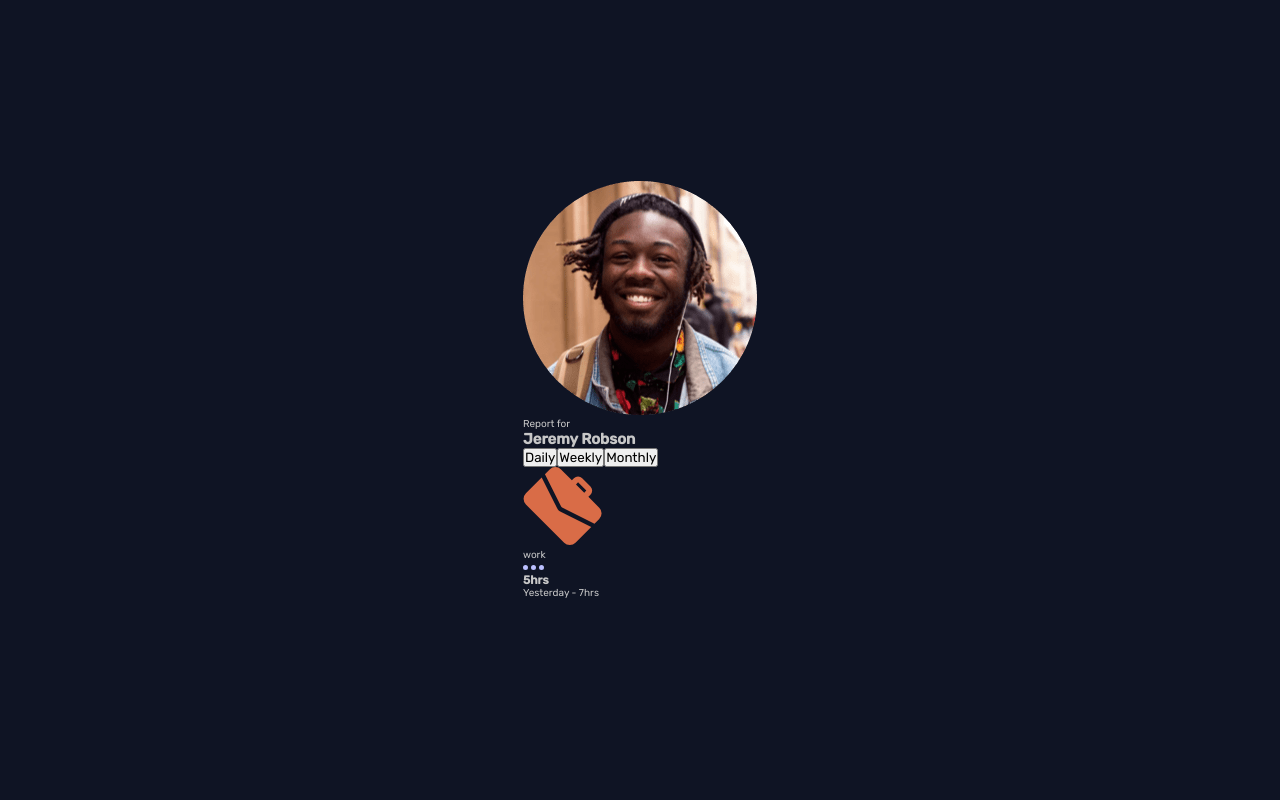
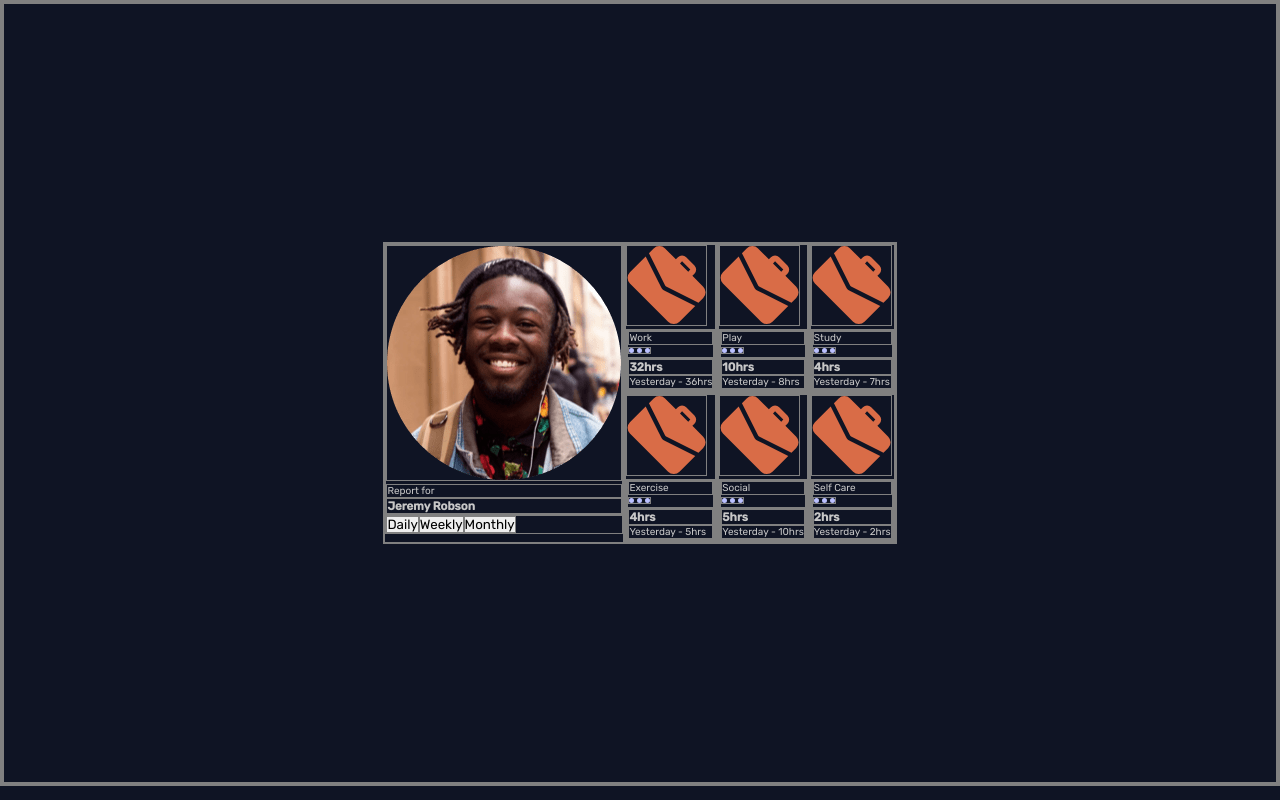
Before and after one commit to xvferdy/fem-time-tracking-dashboard, a React (Create React App) app: page / in a window 1280 px wide. Built offline with nearby package versions, Linux system fonts and the light colour scheme.

Commit message:
Create context

```diff
--- a/src/App.js
+++ b/src/App.js
@@ -1,16 +1,18 @@
-import Profile from "./components/Profile";
-import Summary from "./components/Summary";
+import Dashboard from "./components/Dashboard";
+
 import "./stylesheets/css/main.css";
 
+// context provider
+import { PeriodProvider } from "./context/Period.context";
+
 function App() {
-  return (
-    <div className="container">
-      <main>
-        <Profile />
-        <Summary />
-      </main>
-    </div>
-  );
+	return (
+		<div className="container">
+			<PeriodProvider>
+				<Dashboard />
+			</PeriodProvider>
+		</div>
+	);
 }
 
 export default App;
--- a/src/components/Card.js
+++ b/src/components/Card.js
@@ -1,8 +1,21 @@
-import React from "react";
+import React, { useEffect, useState, useContext } from "react";
+
 import work from "../assets/images/icon-work.svg";
 import ellipsis from "../assets/images/icon-ellipsis.svg";
+import { PeriodContext } from "../context/Period.context";
 
-function Card() {
+function Card({ title, timeframes }) {
+	const period = useContext(PeriodContext);
+	const [periodDetails, setPeriodDetails] = useState({});
+	const { current, previous } = periodDetails;
+
+	useEffect(() => {
+		Object.entries(timeframes).find(([time, { current, previous }]) =>
+			time === period ? setPeriodDetails({ current, previous }) : null
+		);
+		console.log("Card component rendered");
+	}, [period, timeframes]);
+
 	return (
 		<div className="card">
 			<div className="card-sleeve">
@@ -10,12 +23,12 @@ function Card() {
 
 				<div className="card__content">
 					<div className="card__content-title">
-						<p>work</p>
+						<p>{title}</p>
 						<img src={ellipsis} alt="" />
 					</div>
 					<div className="card__content-detail">
-						<h3>5hrs</h3>
-						<p>Yesterday - 7hrs</p>
+						<h3>{current}hrs</h3>
+						<p>Yesterday - {previous}hrs</p>
 					</div>
 				</div>
 			</div>
--- /dev/null
+++ b/src/components/Dashboard.js
@@ -0,0 +1,18 @@
+import React from "react";
+import Card from "./Card";
+import Profile from "./Profile";
+
+import SUMMARY_DATA from "../utils/data.json";
+
+function Dashboard() {
+	return (
+		<section className="dashboard">
+			<Profile />
+			{SUMMARY_DATA.map((activity, idx) => (
+				<Card key={idx} {...activity} />
+			))}
+		</section>
+	);
+}
+
+export default Dashboard;
--- a/src/components/Profile.js
+++ b/src/components/Profile.js
@@ -1,19 +1,21 @@
-import React from "react";
+import React, { useContext } from "react";
 
+import { DispatchPeriodContext } from "../context/Period.context";
 import avatar from "../assets/images/image-jeremy.png";
 
 function Profile() {
+	const dispatch = useContext(DispatchPeriodContext);
 	return (
 		<section className="profile">
 			<div className="profile__header">
-				<img src={avatar} alt="Jeremy profile picture" />
+				<img src={avatar} alt="Jeremy profile avatar" />
 				<p>Report for</p>
 				<h1>Jeremy Robson</h1>
 			</div>
 			<div className="profile__tabs">
-				<button>Daily</button>
-				<button>Weekly</button>
-				<button>Monthly</button>
+				<button onClick={() => dispatch({ type: "DAILY" })}>Daily</button>
+				<button onClick={() => dispatch({ type: "WEEKLY" })}>Weekly</button>
+				<button onClick={() => dispatch({ type: "MONTHLY" })}>Monthly</button>
 			</div>
 		</section>
 	);
--- a/src/components/Summary.js
+++ /dev/null
@@ -1,12 +0,0 @@
-import React from "react";
-import Card from "./Card";
-
-function Summary() {
-	return (
-		<div className="summary">
-			<Card />
-		</div>
-	);
-}
-
-export default Summary;
--- /dev/null
+++ b/src/context/Period.context.js
@@ -0,0 +1,20 @@
+import React, { createContext, useReducer } from "react";
+import periodReducer from "./Period.reducer";
+
+// context
+export const PeriodContext = createContext();
+export const DispatchPeriodContext = createContext();
+
+// context provider
+const initialPeriod = "weekly";
+export function PeriodProvider({ children }) {
+	const [period, dispatch] = useReducer(periodReducer, initialPeriod);
+
+	return (
+		<PeriodContext.Provider value={period}>
+			<DispatchPeriodContext.Provider value={dispatch}>
+				{children}
+			</DispatchPeriodContext.Provider>
+		</PeriodContext.Provider>
+	);
+}
--- /dev/null
+++ b/src/context/Period.reducer.js
@@ -0,0 +1,15 @@
+const reducer = (state, action) => {
+	switch (action.type) {
+		case "DAILY":
+			return "daily";
+		case "WEEKLY":
+			return "weekly";
+		case "MONTHLY":
+			return "monthly";
+
+		default:
+			return alert("KEKW");
+	}
+};
+
+export default reducer;
--- a/src/stylesheets/css/main.css
+++ b/src/stylesheets/css/main.css
@@ -6,6 +6,7 @@
   padding: 0;
   box-sizing: inherit;
   font-family: "Rubik", sans-serif;
+  border: 1px solid grey;
 }
 
 body {
@@ -34,4 +35,30 @@ div {
   padding: 2.4rem;
 }
 
+.dashboard {
+  display: grid;
+  grid-template-areas: "profile work play study" "profile exercise social self-card ";
+}
+.dashboard .profile {
+  grid-area: profile;
+}
+.dashboard .work {
+  grid-area: work;
+}
+.dashboard .play {
+  grid-area: play;
+}
+.dashboard .study {
+  grid-area: study;
+}
+.dashboard .exercise {
+  grid-area: exercise;
+}
+.dashboard .social {
+  grid-area: social;
+}
+.dashboard .self-card {
+  grid-area: self-card;
+}
+
 /*# sourceMappingURL=main.css.map */
--- a/src/stylesheets/scss/base/_base.scss
+++ b/src/stylesheets/scss/base/_base.scss
@@ -7,7 +7,8 @@
 	padding: 0;
 	box-sizing: inherit;
 	font-family: $primary-font;
-  // border: 1px solid grey;
+
+	border: 1px solid grey;
 	// overflow-x: hidden;
 }
 
--- /dev/null
+++ b/src/stylesheets/scss/components/_dashboard.scss
@@ -0,0 +1,27 @@
+.dashboard {
+	display: grid;
+	grid-template-areas:
+		"profile work play study"
+		"profile exercise social self-card ";
+	.profile {
+		grid-area: profile;
+	}
+	.work {
+		grid-area: work;
+	}
+	.play {
+		grid-area: play;
+	}
+	.study {
+		grid-area: study;
+	}
+	.exercise {
+		grid-area: exercise;
+	}
+	.social {
+		grid-area: social;
+	}
+	.self-card {
+		grid-area: self-card;
+	}
+}
--- a/src/stylesheets/scss/main.scss
+++ b/src/stylesheets/scss/main.scss
@@ -1,3 +1,5 @@
 @use "./base/base";
 @use "./base/typography";
 @use "./base/container";
+
+@use "./components/dashboard";
```
Also changed, not shown: src/stylesheets/scss/base/_container.scss (+4 -4 lines), 2 other files (tests, documents, lock files or other folders). Lines whose indentation alone changed are shown as unchanged.
